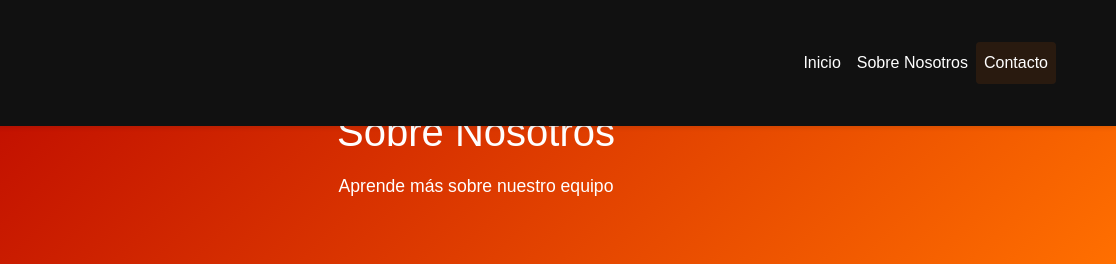
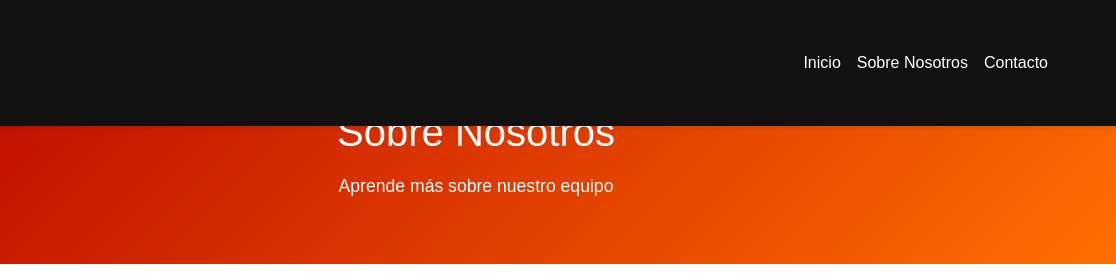
Before and after one commit to rojaslona/LAB-BLOG-SPORTS-UPDATE, a plain HTML site: page about.html in a window 1280 px wide. Shown: the top 280 px of the page, 164-1280 px from the left. Drawn offline with nearby package versions, Linux system fonts and the light colour scheme.

Commit message:
"Correción de header"

```diff
--- a/about.html
+++ b/about.html
@@ -31,7 +31,7 @@
           <a class="nav-link" href="about.html">Sobre Nosotros</a>
         </li>
         <li class="nav-item">
-          <a class="nav-link active" href="contact.html">Contacto</a>
+          <a class="nav-link" href="contact.html">Contacto</a>
         </li>
       </ul>
     </div>
```
Also changed, not shown: contact.html (+1 -1 lines), index.html (+1 -1 lines).
